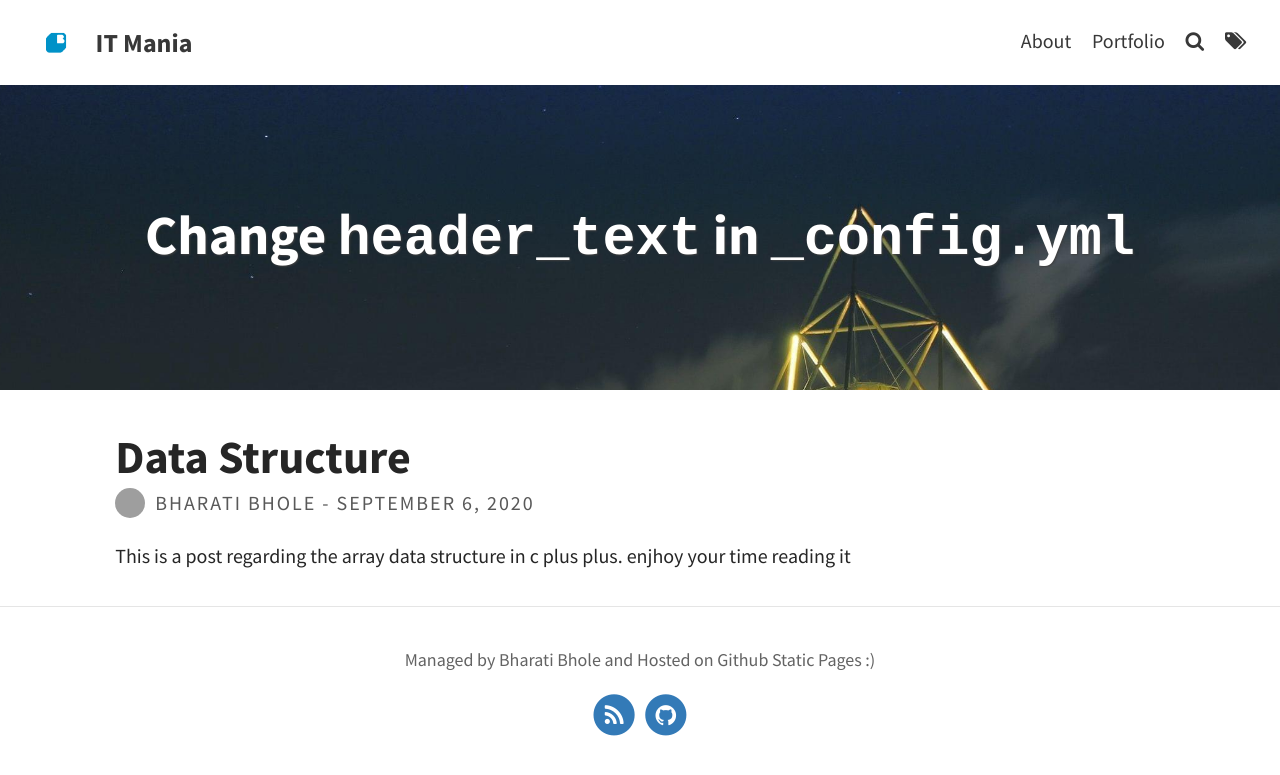
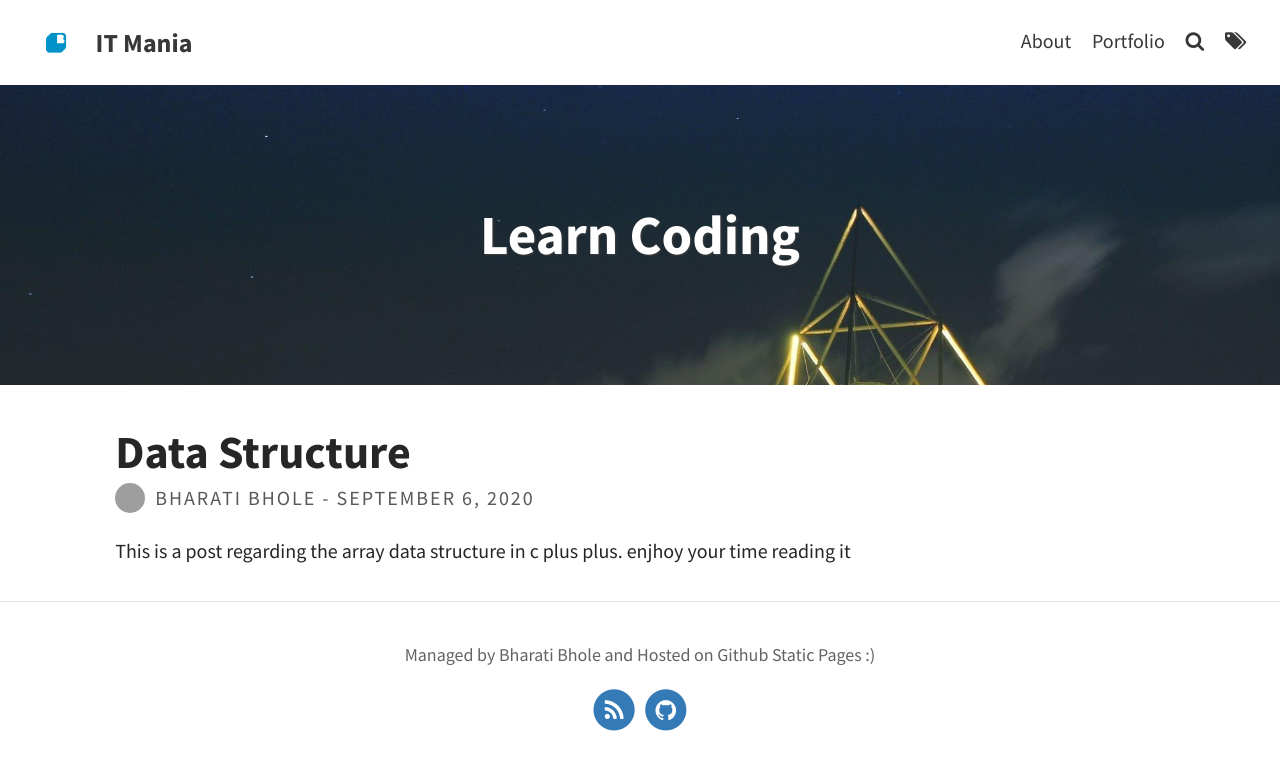
Before and after one commit to bharatibhole/bharatibhole.github.io, a Jekyll site: the page built from index.html, in a window 1280 px wide. Shown: the top 775 px of the page. Built offline with Jekyll 4.4.1, drawn with Linux system fonts in a browser that asks for light colours; the list of posts is cut into pages by our own code; grey boxes are pictures that could not be loaded.

Commit message:
Update _config.yml

```diff
--- a/_config.yml
+++ b/_config.yml
@@ -9,7 +9,7 @@ avatar: assets/img/b.png                         # Empty for no avatar in navbar
 favicon: assets/img/b.png                             # Icon displayed in the tab
 
 # Header and footer text
-header_text:   # Change Blog header text
+header_text: "Learn Coding"  # Change Blog header text
 header_feature_image: assets/img/pexels/triangular.jpeg
 footer_text: >
   Managed by Bharati Bhole and Hosted on Github Static Pages :)
```
